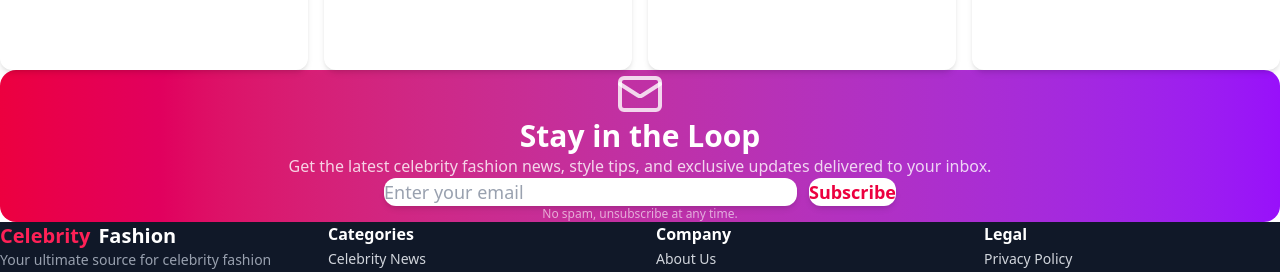
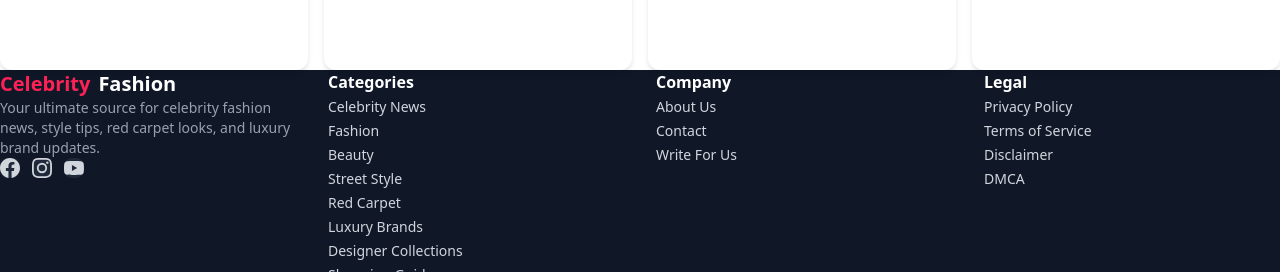
Before and after one commit to Aliraza13793/Celeberties-fas.website, a Next.js app: page /gallery in a window 1280 px wide. Shown: the part 1371-1643 px from the top of the page. Built offline with nearby package versions, Linux system fonts and the light colour scheme.

Commit message:
Remove Newsletter section from Gallery page

```diff
--- a/src/app/(frontend)/gallery/page.tsx
+++ b/src/app/(frontend)/gallery/page.tsx
@@ -2,7 +2,6 @@ import { Metadata } from "next";
 import Header from "@/components/layout/Header";
 import Footer from "@/components/layout/Footer";
 import Breadcrumbs from "@/components/ui/Breadcrumbs";
-import Newsletter from "@/components/ui/Newsletter";
 import GalleryGrid from "./GalleryGrid";
 
 export const metadata: Metadata = {
@@ -48,10 +47,6 @@ export default function GalleryPage() {
         <GalleryGrid items={GALLERY_ITEMS} />
       </section>
 
-      <section className="w-full px-4 sm:px-6 lg:px-8 py-12">
-        <Newsletter />
-      </section>
-
       <Footer />
     </>
   );
```
